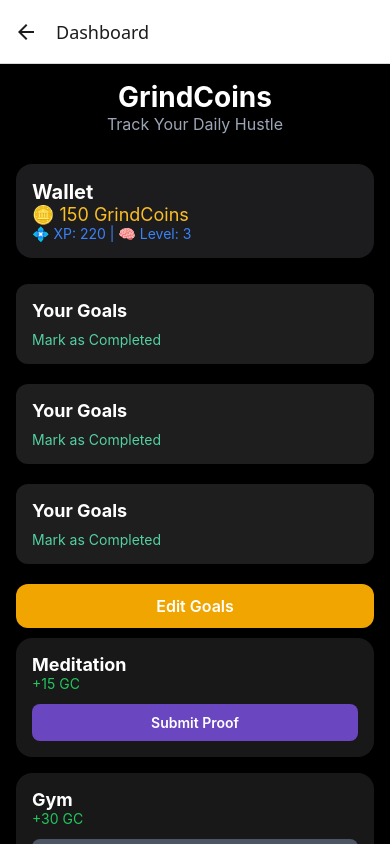
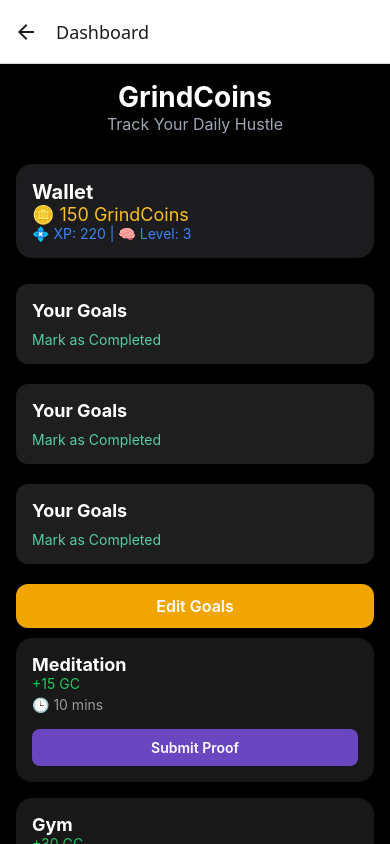
Before and after one commit to advika31/GrindCoins, a React Native app: screen /Dashboard in a window 390 px wide. Built offline with nearby package versions, Linux system fonts and the light colour scheme.

Commit message:
added time

```diff
--- a/components/HabitCard.tsx
+++ b/components/HabitCard.tsx
@@ -5,14 +5,16 @@ interface HabitCardProps {
   habit: string;
   coins: number;
   isCompleted: boolean;
+  time: string;
   onProofSubmit: () => void;
 }
 
-const HabitCard: React.FC<HabitCardProps> = ({ habit, coins, isCompleted, onProofSubmit }) => {
+const HabitCard: React.FC<HabitCardProps> = ({ habit, coins, isCompleted, time, onProofSubmit }) => {
   return (
     <View style={styles.container}>
       <Text style={styles.habitName}>{habit}</Text>
       <Text style={styles.coins}>+{coins} GC</Text>
+      <Text style={styles.time}>🕒 {time}</Text>
       <TouchableOpacity
         onPress={onProofSubmit}
         disabled={isCompleted}
@@ -61,6 +63,12 @@ const styles = StyleSheet.create({
     textAlign: 'center',
     fontWeight: '600',
   },
+  time: {
+    fontSize: 14,
+    color: '#999',
+    marginVertical: 4,
+  },
+
 });
 
 export default HabitCard;
--- a/screens/DashboardScreen.tsx
+++ b/screens/DashboardScreen.tsx
@@ -20,8 +20,8 @@ type GoalType = 'daily' | 'weekly' | 'monthly';
 
 const DashboardScreen = ({ navigation }: DashboardScreenProps) => {
   const habits = [
-    { habit: 'Meditation', coins: 15, isCompleted: false },
-    { habit: 'Gym', coins: 30, isCompleted: true },
+    { habit: 'Meditation', coins: 15, isCompleted: false, time: '10 mins' },
+    { habit: 'Gym', coins: 30, isCompleted: true, time: '45 mins' },
   ];
 
   const [goals, setGoals] = useState<{ [key in GoalType]: string }>({
@@ -81,6 +81,7 @@ const DashboardScreen = ({ navigation }: DashboardScreenProps) => {
       habit={item.habit}
       coins={item.coins}
       isCompleted={item.isCompleted}
+      time={item.time}
       onProofSubmit={() => navigation.navigate('Proof')}
     />
   )}
```
